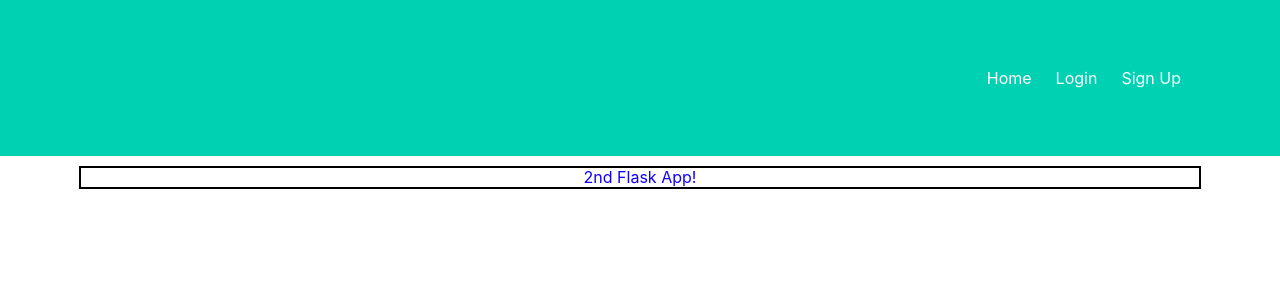
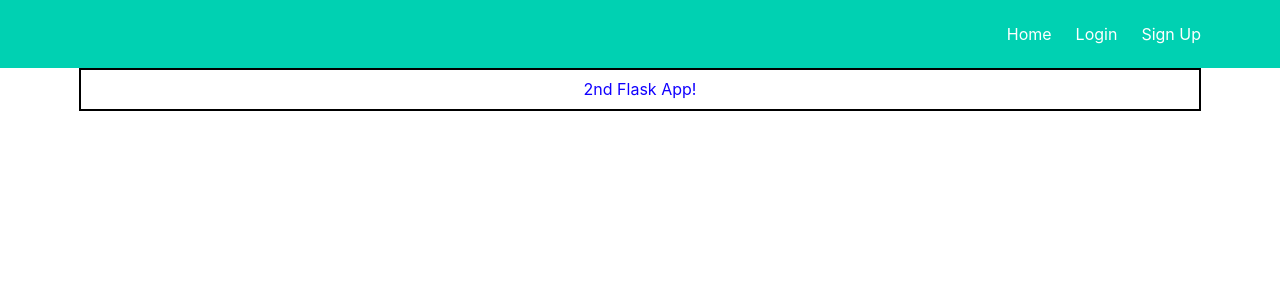
Before and after one commit to ashelto6/The-Market, a Python web app: template templates/main/index.html in a window 1280 px wide. Shown: the top 300 px of the page. Run offline with Jinja, Linux system fonts and the light colour scheme; the template is opened without the code that fills it, so the values that code supplies are empty; some libraries are stand-ins or nearby versions.

Commit message:
made edits to css file

```diff
--- a/static/css/style.css
+++ b/static/css/style.css
@@ -1,9 +1,6 @@
-* {
- padding: 10px;
-}
-
 h1 {
  border: 2px rgb(0, 0, 0) solid;
  color: rgb(17, 0, 255);
  text-align: center;
+ padding: 10px;
 }
```
